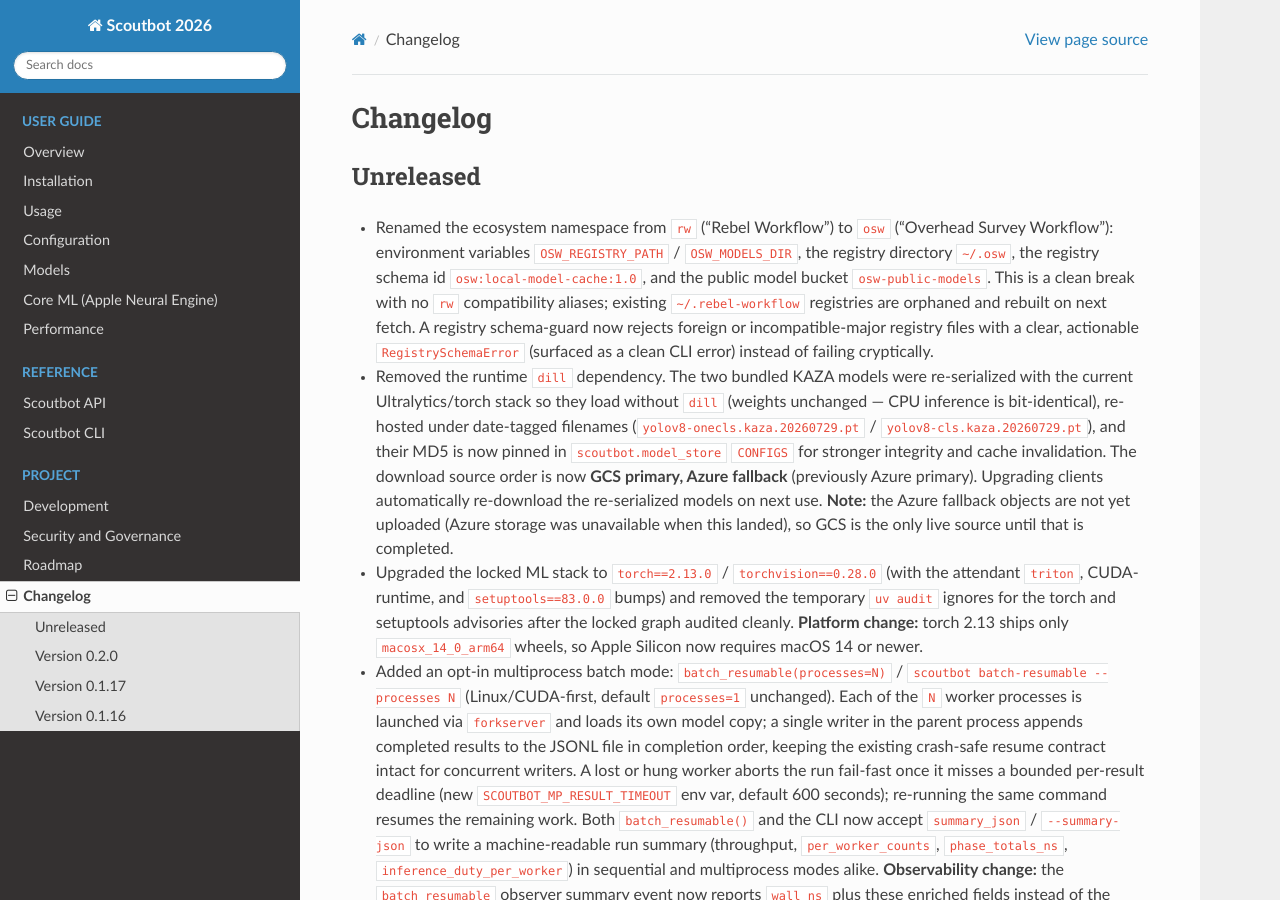
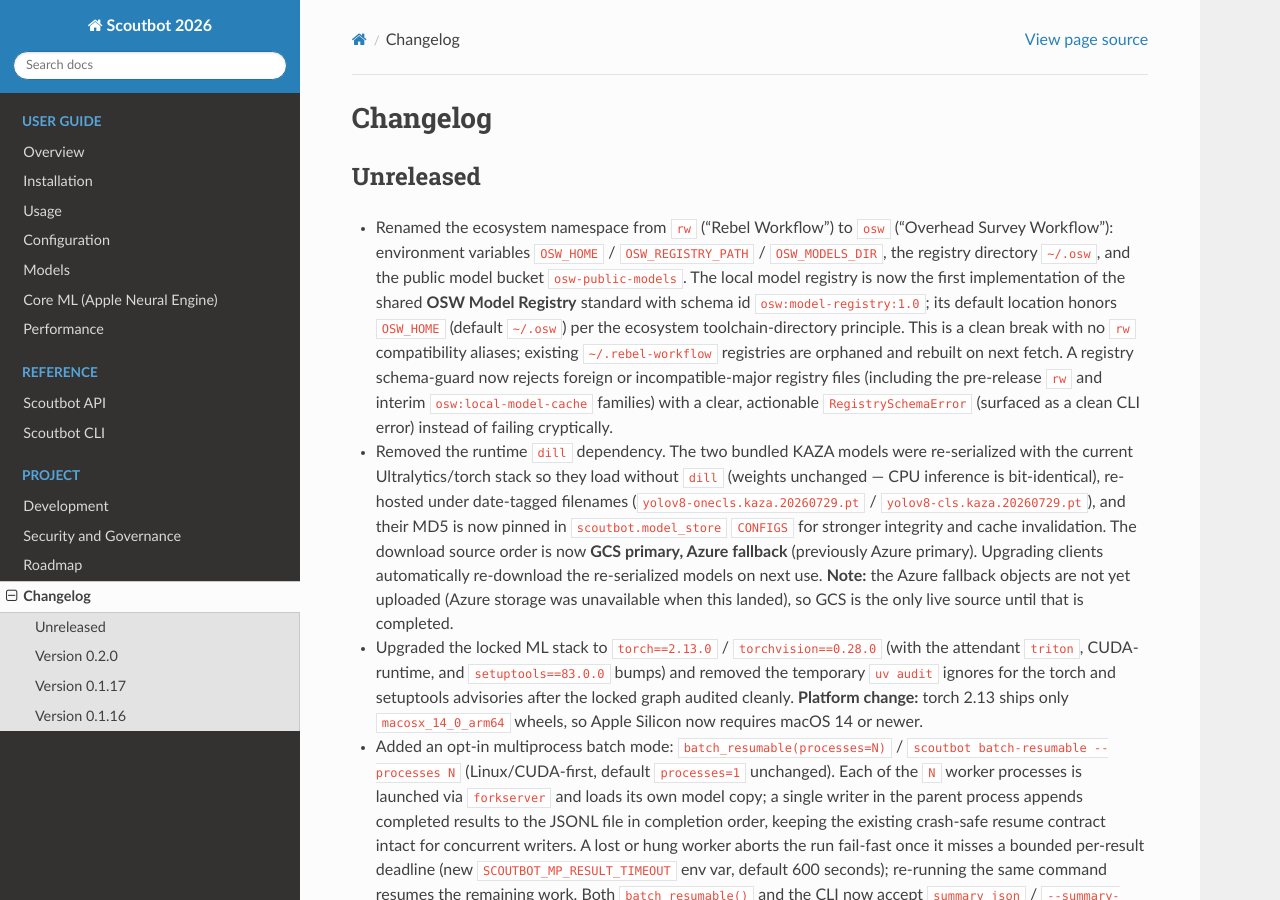
Before and after one commit to SurveyTools/scoutbot-two, a Sphinx documentation site: the page built from docs/changelog.rst, in a window 1280 px wide and 900 px high. Built offline with Sphinx 7.4.7 and the Read the Docs theme 3.1.0, drawn with Linux system fonts in a browser that asks for light colours; formulas are drawn with MathJax 3.

Commit message:
Honor OSW_HOME; adopt osw:model-registry as the shared OSW Model Registry schema id.

```diff
--- a/CHANGELOG.rst
+++ b/CHANGELOG.rst
@@ -6,11 +6,14 @@ Unreleased
 ----------
 
 * Renamed the ecosystem namespace from ``rw`` ("Rebel Workflow") to ``osw`` ("Overhead Survey
-  Workflow"): environment variables ``OSW_REGISTRY_PATH`` / ``OSW_MODELS_DIR``, the registry
-  directory ``~/.osw``, the registry schema id ``osw:local-model-cache:1.0``, and the public
-  model bucket ``osw-public-models``. This is a clean break with no ``rw`` compatibility
-  aliases; existing ``~/.rebel-workflow`` registries are orphaned and rebuilt on next fetch. A
-  registry schema-guard now rejects foreign or incompatible-major registry files with a clear,
+  Workflow"): environment variables ``OSW_HOME`` / ``OSW_REGISTRY_PATH`` / ``OSW_MODELS_DIR``, the
+  registry directory ``~/.osw``, and the public model bucket ``osw-public-models``. The local
+  model registry is now the first implementation of the shared **OSW Model Registry** standard
+  with schema id ``osw:model-registry:1.0``; its default location honors ``OSW_HOME`` (default
+  ``~/.osw``) per the ecosystem toolchain-directory principle. This is a clean break with no
+  ``rw`` compatibility aliases; existing ``~/.rebel-workflow`` registries are orphaned and rebuilt
+  on next fetch. A registry schema-guard now rejects foreign or incompatible-major registry files
+  (including the pre-release ``rw`` and interim ``osw:local-model-cache`` families) with a clear,
   actionable ``RegistrySchemaError`` (surfaced as a clean CLI error) instead of failing
   cryptically.
 * Removed the runtime ``dill`` dependency. The two bundled KAZA models were re-serialized with the
```
Also changed, not shown: docs/configuration.rst (+11 -0 lines), docs/security.rst (+8 -4 lines), docs/specs/2026-07-30-rw-osw-migration-design.md (+28 -0 lines), 3 other files.
